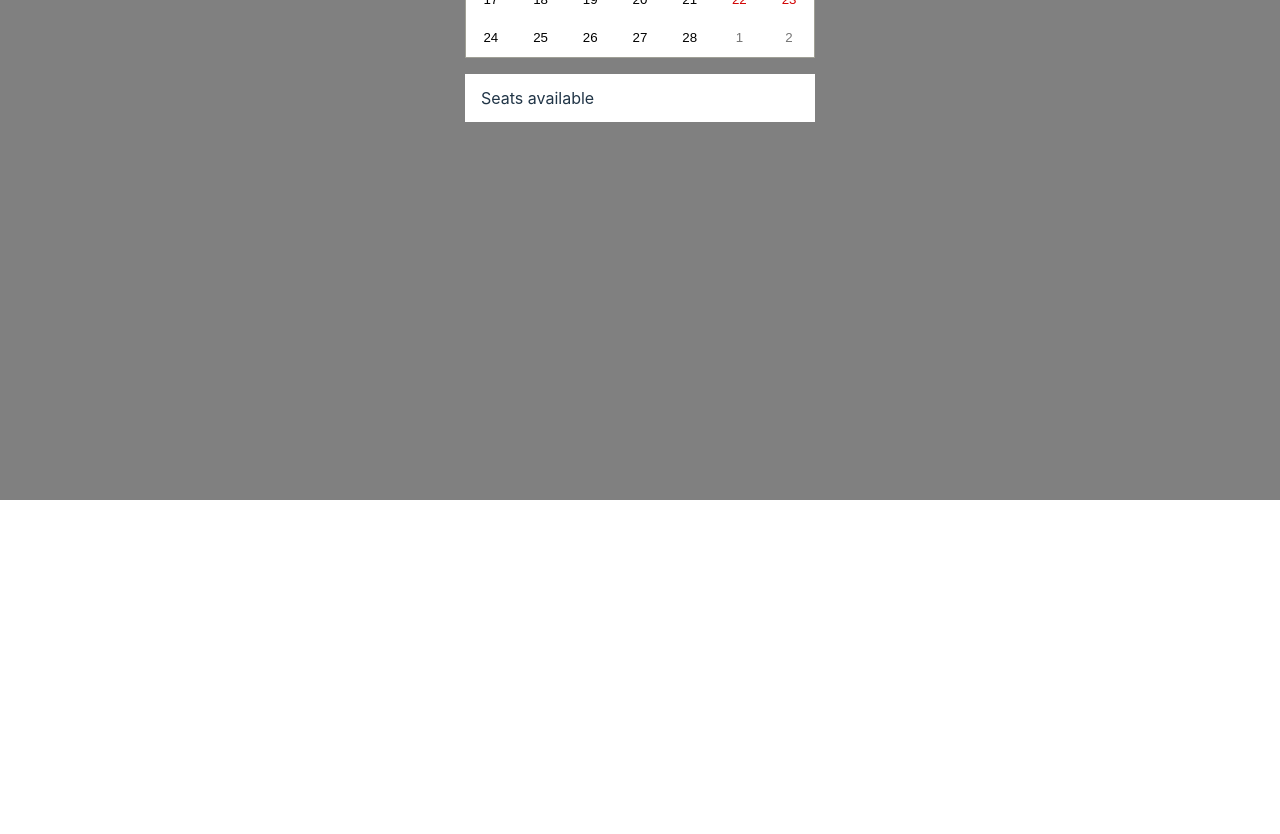
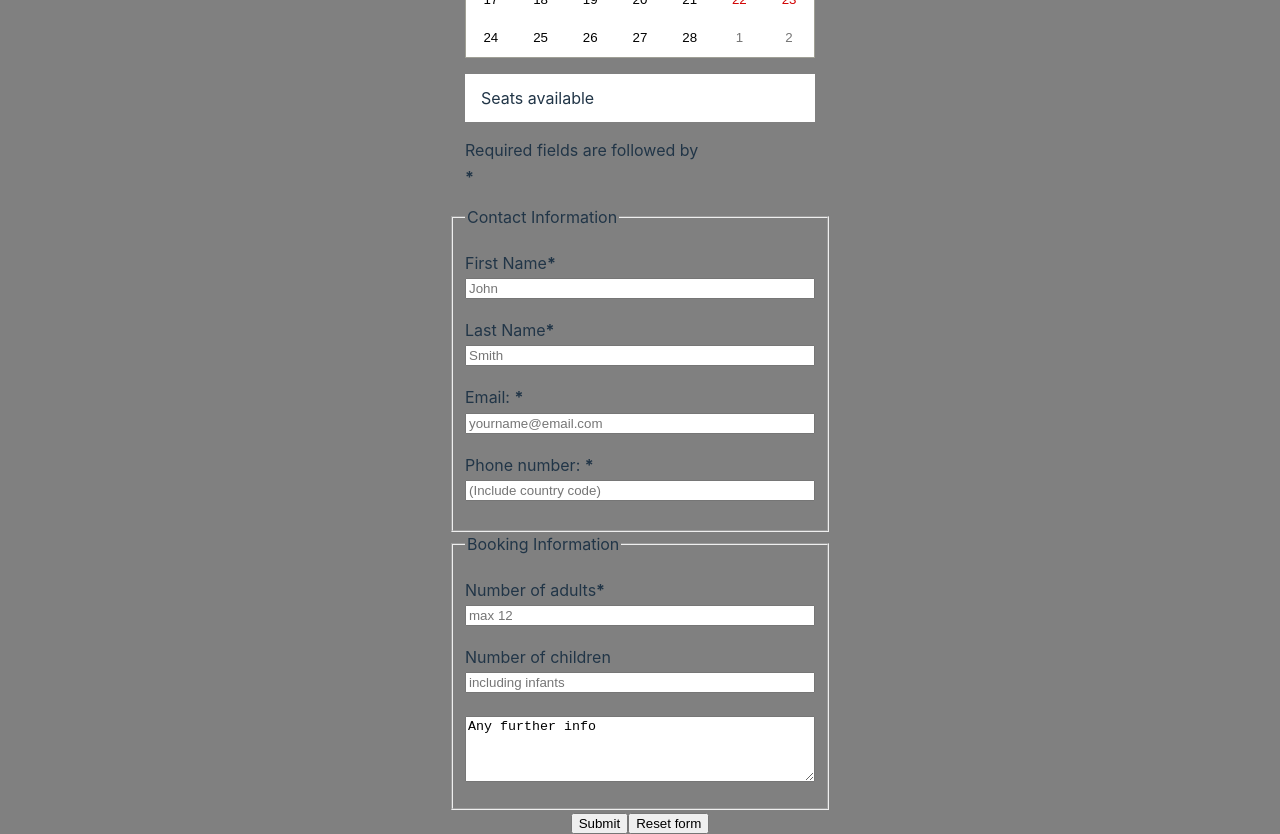
Before and after one commit to MorganGuille/sark-boat-trips, a React (Vite) app in the folder client/: page /bookings in a window 1280 px wide. Shown: the part 380-1214 px from the top of the page. Before the commit the page ends 880 px from the top, so only its background shows below. Built offline with nearby package versions, Linux system fonts and the light colour scheme; no server answers.

Commit message:
working on form submit

```diff
--- /dev/null
+++ b/client/src/components/bookingForm.jsx
@@ -0,0 +1,128 @@
+import React, { Children } from 'react'
+import '../css/bookingForm.css'
+
+function BookingForm() {
+
+    const handleSubmit = (e) => {
+        e.preventDefault()
+
+        console.log(e)
+        console.log(e.target.firstName.value)
+        let newBooking = {
+            firstName: e.target.firstName.value,
+            lastName: e.target.lastName.value,
+            email: e.target.email.value,
+            adults: e.target.adults.value,
+            Children: e.target.children.value
+        }
+        console.log(newBooking)
+    }
+
+
+
+
+
+
+    return (
+        <section className='bookingForm'>
+            <form onSubmit={handleSubmit}>
+                <p>
+                    Required fields are followed by
+                    <strong><span aria-label="Required">*</span></strong>
+                </p>
+                <section>
+                    <fieldset>
+                        <legend>Contact Information</legend>
+                        <p>
+                            <label htmlFor="firstName">
+                                <span>First Name</span>
+                                <strong><span aria-label="Required">*</span></strong>
+                            </label>
+                            <input type="text" id="firstName" name="firstName" placeholder="John" required />
+                            <span></span>
+                        </p>
+                        <p>
+                            <label htmlFor="lastName">
+                                <span>Last Name</span>
+                                <strong><span aria-label="Required">*</span></strong>
+                            </label>
+                            <input type="text" id="lastName" name="lastName" placeholder="Smith" required />
+                            <span></span>
+                        </p>
+                        <p>
+                            <label htmlFor="email">
+                                <span>Email: </span>
+                                <strong><span aria-label="required">*</span></strong>
+                            </label>
+                            <input type="email" id="email" name="useremail" placeholder="yourname@email.com" required />
+                            <span></span>
+                        </p>
+                        <p>
+                            <label htmlFor="phone">
+                                <span>Phone number: </span>
+                                <strong><span aria-label="required">*</span></strong>
+                            </label>
+                            <input type="tel" id="phone" name="userphone" placeholder="(Include country code)"
+                                required />
+                            <span></span>
+                        </p>
+                        {/* <p>
+                            <label htmlFor="accommodation">
+                                <span>Name of accommodation</span>
+                            </label>
+                            <input type="text" id="accommodation" name="useraccom"
+                                placeholder="Where are you staying on Sark?" />
+                        </p> */}
+                    </fieldset>
+                </section>
+
+                <section>
+                    <fieldset>
+                        <legend>Booking Information</legend>
+                        <p>
+                            <label htmlFor="Adults">
+                                <span>Number of adults</span>
+                                <strong><span aria-label="required">*</span></strong>
+                            </label>
+                            <input type="number" min="1" max="12" id="adults" name="adults" placeholder="max 12"
+                                required />
+                            <span></span>
+                        </p>
+                        <p>
+                            <label htmlFor="Children">
+                                <span>Number of children</span>
+                            </label>
+                            <input type="number" min="1" max="12" id="children" name="children" placeholder="including infants"
+                                required />
+                            <span></span>
+                        </p>
+                        {/* <p>
+                            <label htmlFor="time">
+                                <span>Preferred time</span>
+                                <strong><span aria-label="required">*</span></strong>
+                            </label>
+                            <select id="time" name="triptime">
+                                <option value="11am">11am</option>
+                                <option value="2px">2pm</option>
+                            </select>
+                        </p> */}
+                        <p>
+                            <label htmlFor="message">
+                            </label>
+                            <textarea cols="40" rows="4" defaultValue={'Any further info'} />
+                        </p>
+                    </fieldset>
+                </section>
+                <div>
+                    <button type="submit">Submit</button>
+                    <button type="reset">Reset form</button>
+                </div>
+
+
+
+            </form>
+        </section>
+    )
+}
+
+export default BookingForm
--- /dev/null
+++ b/client/src/css/bookingForm.css
@@ -0,0 +1,18 @@
+.bookingForm {
+    width: 350px;
+}
+
+form {
+    display: flex;
+    flex-direction: column;
+    justify-content: space-between;
+    align-items: center;
+    justify-content: center;
+
+    & p {
+        width: 350px;
+        display: flex;
+        flex-direction: column;
+        gap: 0.2em;
+    }
+}
--- a/client/src/css/bookings.css
+++ b/client/src/css/bookings.css
@@ -1,5 +1,5 @@
 .bookings {
-    height: 100vh;
+    min-height: 100vh;
     width: 100vw;
     display: flex;
     flex-direction: column;
--- a/client/src/views/bookings.jsx
+++ b/client/src/views/bookings.jsx
@@ -1,5 +1,6 @@
 import React from 'react'
 import MyCalendar from '../components/myCalendar'
+import BookingForm from '../components/bookingForm'
 import '../css/bookings.css'
 
 function Bookings() {
@@ -7,6 +8,7 @@ function Bookings() {
         <section className="bookings">
             <h1>Bookings</h1>
             <MyCalendar />
+            <BookingForm />
         </section>
 
     </>
```
